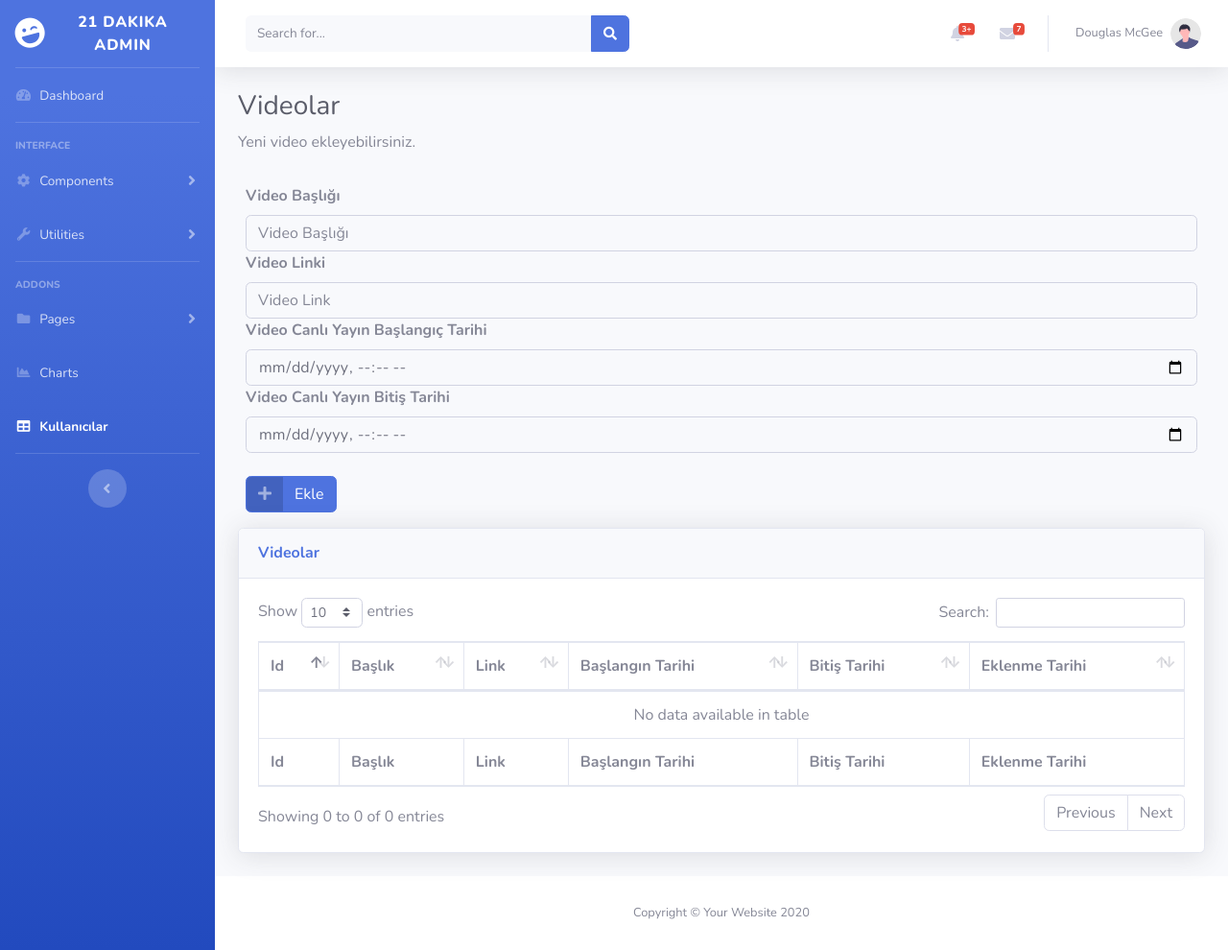
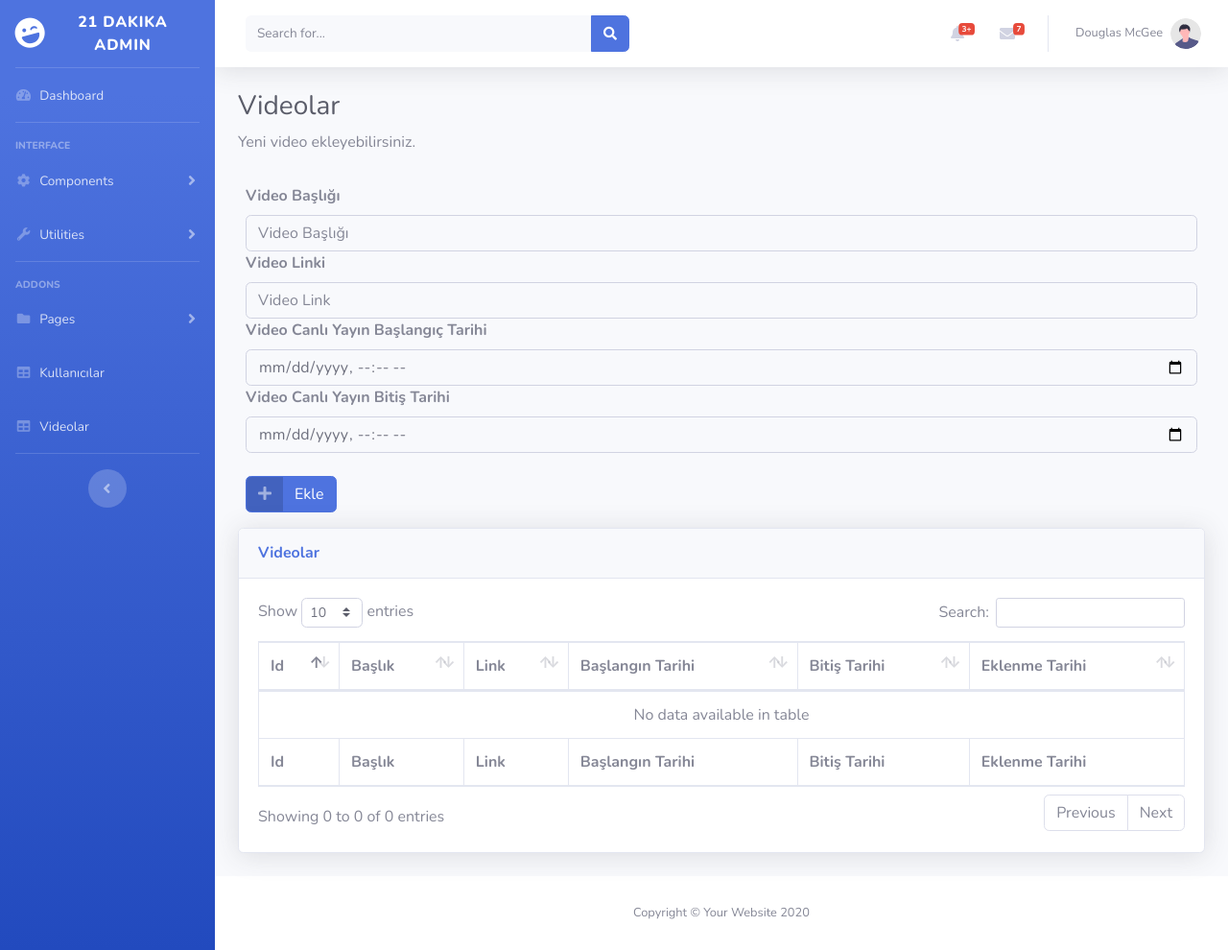
Before and after one commit to akkusg/21dak, a Flask app: template templates/admin/addVideo.html in a window 1280 px wide. Shown: the whole page at 96% size. Run offline with Flask 2, Linux system fonts and the light colour scheme; the template is opened without the code that fills it, so the values that code supplies are empty; some libraries are stand-ins or nearby versions.

Commit message:
Admin nav menu changes

```diff
--- a/templates/admin/addVideo.html
+++ b/templates/admin/addVideo.html
@@ -123,18 +123,17 @@
                 </div>
             </li>
 
-            <!-- Nav Item - Charts -->
+            <!-- Nav Item - Tables -->
             <li class="nav-item">
-                <a class="nav-link" href="charts.html">
-                    <i class="fas fa-fw fa-chart-area"></i>
-                    <span>Charts</span></a>
-            </li>
-
-            <!-- Nav Item - Tables -->
-            <li class="nav-item active">
                 <a class="nav-link" href="users">
                     <i class="fas fa-fw fa-table"></i>
                     <span>Kullanıcılar</span></a>
+            </li>
+            <!-- Nav Item - Tables -->
+            <li class="nav-item">
+                <a class="nav-link" href="add-video">
+                    <i class="fas fa-fw fa-table"></i>
+                    <span>Videolar</span></a>
             </li>
 
             <!-- Divider -->
```
Also changed, not shown: templates/admin/dashboard.html (+0 -7 lines), templates/admin/users.html (+7 -7 lines).
